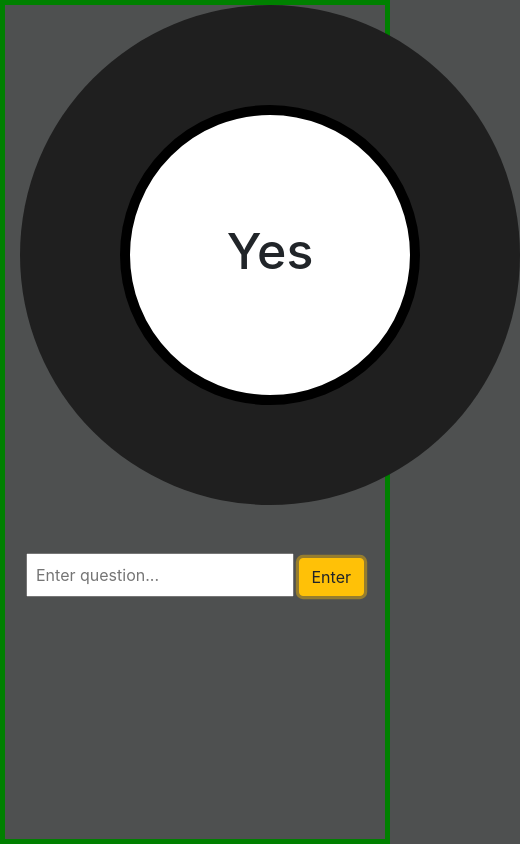
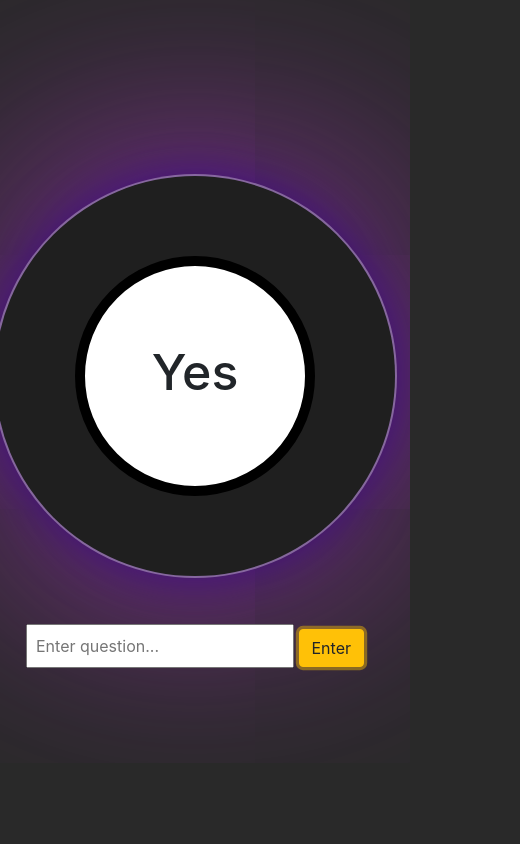
Before and after one commit to MochaWaffle/Magic-8-Ball, a plain HTML site: page index.html in a window 390 px wide. Both pictures are taken after typing "Sample" into the empty fields and a click on the input "Enter". Shown: the whole page, 520 px wide, since content can reach past the window. Drawn offline with nearby package versions, Linux system fonts and the light colour scheme.

Commit message:
Centered 8Ball and input fields
Centered 8ball and input fields, made it fully responsive, and changed background color, and added box-shadow to the 8Ball.

```diff
--- a/index.html
+++ b/index.html
@@ -12,6 +12,8 @@
   </head>
   <body>
     <div class="container">
+        <div class="row">
+            <div class="col">
                 <div id="EightBallContainer">
                     <div id="contentContainer">
                         <h1 id="defaultContent">8</h1>
@@ -22,8 +24,10 @@
                     -->
                     </div>
                 </div>
+            </div>
+        </div>
         <div class="row">
-            <div class="col">
+            <div class="col-12">
                 <form onsubmit="shake(); return false;">
                     <input id="input" class="mt-5 p-2" type="text" placeholder="Enter question..." required>
                     <input type="submit" class="btn btn-warning" value="Enter"></input>
@@ -31,6 +35,8 @@
             </div>
         </div>
     </div>
+
+
     <!-- Optional JavaScript -->
     <!-- jQuery first, then Popper.js, then Bootstrap JS -->
     <script src="https://code.jquery.com/jquery-3.3.1.slim.min.js" integrity="sha384-q8i/X+965DzO0rT7abK41JStQIAqVgRVzpbzo5smXKp4YfRvH+8abtTE1Pi6jizo" crossorigin="anonymous"></script>
--- a/script.js
+++ b/script.js
@@ -3,12 +3,17 @@ const response = ["No", "Yes", "Maybe", "Reflect and try again later", "I cannot
                     "Perhaps", "You probably should", "You probably should not", "Sure?", "I don't think that's a good idea"];
 
 let defaultContent = document.getElementById("defaultContent");
+
 function shake() {
     var inputField = document.getElementById("input");
-    let randomIndex = Math.floor(Math.random() * response.length)
+    let randomIndex = Math.floor(Math.random() * response.length);
+    var screenWidth = window.innerWidth;
+    var screenHeight = window.innerHeight;
     message = response[randomIndex];
 
     inputField.value = "";
     defaultContent.textContent = message;
-    console.log(message);
+    //console.log(message);
+    console.log("Screen Width: " + screenWidth);
+    console.log("Screen Height: " + screenHeight);
 }
--- a/style.css
+++ b/style.css
@@ -1,24 +1,33 @@
+:root {
+    --eightBallContainerSize: 500px;
+}
 body {
-    background-color: rgb(78, 80, 80);
+    background-color: rgb(41, 41, 41);
     text-align: center;
 }
 .container{
-    border: 5px solid green;
-    width:100%;
+    /* border: 5px solid green; */
+    /*width:100%;*/
     height: 100vh;
-    /* display: flex;
+    display: flex;
+    flex-direction: column;
     align-items: center;
-    justify-content: center; */
+    justify-content: center;
 }
+
 #EightBallContainer {
     position: relative;
     background-color: rgb(31, 31, 31);
     border-radius: 50%;
-    width: 500px;
-    height:500px;
+    width: var(--eightBallContainerSize);
+    height: var(--eightBallContainerSize);
     display: flex;
     align-items: center;
     justify-content: center;
+    /* border: 2px solid red; */
+    box-shadow: 0 0 0 2px #fff5,
+    0 0 50px #3d0982,
+    0 0 450px #bb36d5;
 }
 
 #contentContainer {
@@ -51,3 +60,23 @@ body {
     outline: none;
     border:2px solid rgba(0, 0, 0, 0.404);
 }
+@media (max-width:530px) {
+    :root {
+        --eightBallContainerSize: 400px;
+    }
+}
+@media (max-width: 530px) and (max-height:505px) {
+    :root {
+        --eightBallContainerSize: 300px;
+    }
+}
+@media (min-width: 531px) and (max-height: 607px) {
+    :root {
+        --eightBallContainerSize: 400px;
+    }
+}
+@media (min-width: 531px) and (max-height: 510px) {
+    :root {
+        --eightBallContainerSize: 300px;
+    }
+}
```
Lines whose indentation alone changed are shown as unchanged.
